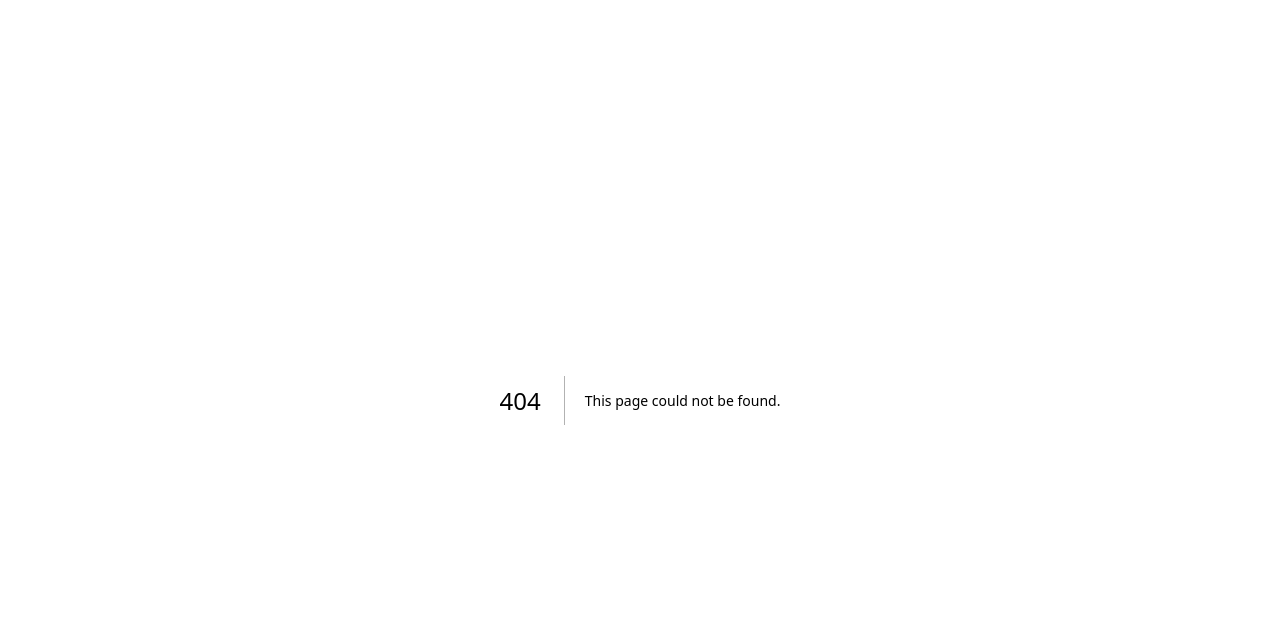
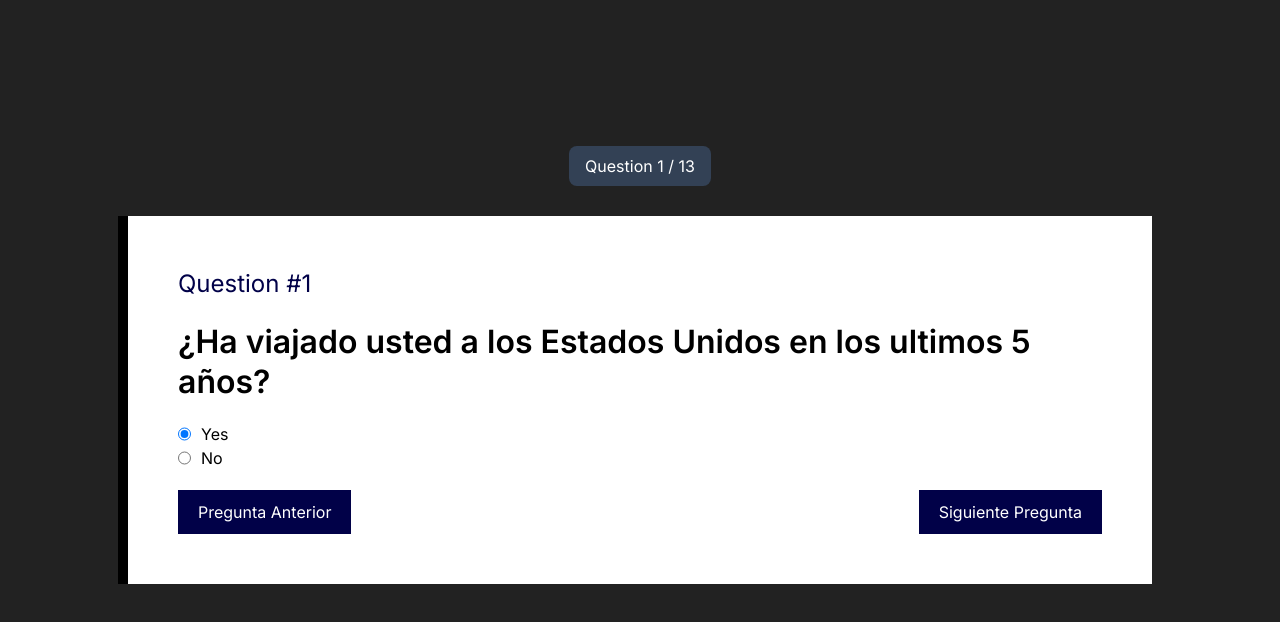
Before and after one commit to pedrouzcategui/us_visa_evaluation, a Next.js app: page /quiz in a window 1280 px wide. Before the commit this address had no page. Shown: the top 622 px of the page. Built offline with nearby package versions, Linux system fonts and the light colour scheme.

Commit message:
Quiz Merge

```diff
--- /dev/null
+++ b/src/app/quiz/page.tsx
@@ -0,0 +1,5 @@
+import { Quiz } from "@/components"
+
+export default function Home() {
+    return <Quiz />
+}
--- a/src/components/Answer/YesNo/YesNo.tsx
+++ b/src/components/Answer/YesNo/YesNo.tsx
@@ -1,22 +1,20 @@
 "use client";
 import styles from "./style.module.css";
-import { ChangeEvent, useEffect, useState } from "react";
-import { NO_ANSWER, YES_ANSWER } from "@/consts/quiz_values";
-import { useAppDispatch, useAppSelector } from "@/store/hooks";
+import { ChangeEvent, useContext, useState } from "react";
 import { capitalize } from '@/utils';
-import { setSelectedOption } from "@/store/quiz/quizSlice";
+import QuizContext from "@/contexts/QuizContext";
 
 export function YesNo({ question_id, options, selectedOptionIndex }: { question_id: number, options: string[], selectedOptionIndex: number | number[] }) {
-    const dispatch = useAppDispatch();
+
+    const Quiz = useContext(QuizContext);
+
     const [selectedIndex, setSelectedIndex] = useState(selectedOptionIndex);
+
     const onOptionChange = (e: ChangeEvent<HTMLInputElement>) => {
         let { value } = e.target;
         setSelectedIndex(parseInt(value));
+
     };
-
-    useEffect(() => {
-        dispatch(setSelectedOption({ selected_option: selectedIndex, question_id: question_id - 1 }))
-    }, [selectedIndex])
 
     return (
         <div>
--- a/src/components/QuestionCard/QuestionCard.tsx
+++ b/src/components/QuestionCard/QuestionCard.tsx
@@ -21,14 +21,9 @@ export default function QuestionCard({
     isFinal,
     index
 }: QuestionTypeExtended) {
-    const [answer, setAnswer] = useState(options[0]);
 
-    const handleNextQuestion = (next_question_id: number) => {
-        setCurrentIndex(next_question_id);
-    };
-
-    const handlePreviousQuestion = (prev_question_id: number) => {
-        setCurrentIndex(prev_question_id);
+    const handleQuestionChange = (question_id: number) => {
+        setCurrentIndex(question_id);
     }
 
     return (
@@ -36,7 +31,7 @@ export default function QuestionCard({
             <h2 className={styles.question_id}>Question #{id}</h2>
             <h1 className={styles.question_text}>{title}</h1>
             <span className={styles.question_example}>
-                {example ? `${example}` : ""}
+                {example && `${example}`}
             </span>
             <div className={styles.answers_container}>
                 <AnswerInput
@@ -44,26 +39,23 @@ export default function QuestionCard({
                     selectedOptionIndex={selectedOptionIndex}
                     answer_component={answer_component}
                     options={options}
-                    setAnswer={setAnswer}
                 />
             </div>
             <div className={styles.button_container}>
                 <div>
-                    {index == 0 ? (
-                        ""
-                    ) : (
+                    {index == 0 &&
                         <button
                             className={styles.button}
-                            onClick={() => handlePreviousQuestion(index - 1)}
+                            onClick={() => handleQuestionChange(index - 1)}
                         >
                             Pregunta Anterior
                         </button>
-                    )}
+                    }
                 </div>
                 <button
                     disabled={isFinal}
                     className={styles.button}
-                    onClick={() => handleNextQuestion(index + 1)}
+                    onClick={() => handleQuestionChange(index + 1)}
                 >
                     {isFinal ? "Terminar Test" : "Siguiente Pregunta"}
                 </button>
@@ -75,13 +67,11 @@ export default function QuestionCard({
 function AnswerInput({
     question_id,
     answer_component,
-    setAnswer,
     options = [],
     selectedOptionIndex
 }: {
     question_id: number,
     answer_component: string;
-    setAnswer: (arg: any) => any;
     options: string[];
     selectedOptionIndex: number | number[];
 }) {
--- a/src/components/Quiz/quiz.tsx
+++ b/src/components/Quiz/quiz.tsx
@@ -1,35 +1,39 @@
 "use client";
+import QUIZ from "@/questions";
 import QuestionCard from "../QuestionCard/QuestionCard";
 import { useEffect, useState } from "react";
-import { Provider } from "react-redux";
-import { store } from "@/store/store";
-import { useAppSelector } from "@/store/hooks";
+import QuizContext from "@/contexts/QuizContext";
 
 export function Quiz() {
-    const questions = useAppSelector(state => state.quiz.questions);
+    const { questions } = QUIZ
     const [index, setCurrentIndex] = useState(0);
+    const [userAnswers, setUserAnswers] = useState([]);
+    const [isFinal, setIsFinal] = useState(false);
     const currentQuestion = questions[index];
-    const [isFinal, setIsFinal] = useState(false);
 
     useEffect(() => {
         setIsFinal(index + 1 === questions.length ?? false);
     }, [index]);
 
+    useEffect(() => {
+        console.log(userAnswers)
+    }, [userAnswers])
+
     return (
-        <Provider store={store}>
+        <QuizContext.Provider value={{ questions, userAnswers, setUserAnswers }}>
             <div className="w-4/5 mx-auto h-[95vh] flex flex-col items-center justify-center">
                 <div className="w-fit px-4 text-center py-2 rounded-lg bg-slate-700">
                     <span className="text-white">Question {index + 1} / {questions.length}</span>
                 </div>
                 <QuestionCard
-                    key={`question-${index}`}
+                    key={`question--${index}`}
                     index={index}
                     isFinal={isFinal}
                     setCurrentIndex={setCurrentIndex}
                     {...currentQuestion}
                 />
             </div>
-        </Provider>
+        </QuizContext.Provider>
 
     );
 }
--- a/src/components/types.ts
+++ b/src/components/types.ts
@@ -3,9 +3,9 @@ export type Option = {
   label: string;
 };
 
-export type Answer = {
-  question_id: number;
-  value: string;
+export type IAnswer = {
+  questionID: string;
+  selectedIndex: number;
 };
 
 export type IQuestion = {
--- /dev/null
+++ b/src/contexts/QuizContext.ts
@@ -0,0 +1,14 @@
+import { Context, Dispatch, SetStateAction, createContext } from "react";
+import { IQuestion, IAnswer } from "@/components/types";
+
+type QuizContext = {
+  questions: IQuestion[];
+  userAnswers: IAnswer[];
+  setUserAnswers: Dispatch<SetStateAction<IAnswer[]>>;
+};
+
+const QuizContext: Context<QuizContext> = createContext<QuizContext>(
+  {} as QuizContext
+);
+
+export default QuizContext;
--- a/src/questions.ts
+++ b/src/questions.ts
@@ -1,132 +1,115 @@
-import { Question } from "./components/types";
+import { IQuestion } from "@/components/types";
 
-export const questions: Question[] = [
+type Quiz = {
+  questions: IQuestion[];
+};
+
+const QUIZ: Quiz = {
+  questions: [
     {
-    text: "¿Ha viajado usted a los Estados Unidos en los ultimos 5 años?",
+      id: 1,
+      title: "¿Ha viajado usted a los Estados Unidos en los ultimos 5 años?",
       answer_component: "radio",
-    options: [
-      {
-        label: "Yes",
-        value: "Yes",
+      options: ["yes", "no"],
+      selectedOptionIndex: 0,
     },
     {
-        label: "No",
-        value: "No",
+      id: 2,
+      title: "¿Tiene usted familiares en los Estados Unidos?",
+      example:
+        "Ejemplo: Familiares directos, si usted tiene un familiar que no ha visto desde hace mas de 10 años, eso no es un famliar.",
+      answer_component: "radio",
+      options: ["yes", "no"],
+      selectedOptionIndex: 0,
+    },
+    {
+      id: 3,
+      title:
+        "¿Tiene algún familiar directo (Hermano, Hermana, Papá, Mamá, Esposa, o Hijos) viviendo Ilegalmente en los Estados Unidos?",
+      answer_component: "radio",
+      options: ["yes", "no"],
+      selectedOptionIndex: 0,
+    },
+    {
+      id: 4,
+      title: "¿Gana usted mas de USD $500 al mes?",
+      answer_component: "radio",
+      options: ["yes", "no"],
+      selectedOptionIndex: 0,
+    },
+    {
+      id: 5,
+      title: "¿Posee vivienda en su país de origen a su nombre?",
+      answer_component: "radio",
+      options: ["yes", "no"],
+      selectedOptionIndex: 0,
+    },
+    {
+      id: 6,
+      title: "¿Planea usted irse a vivir a los Estados Unidos?",
+      example: "Sea honesto, por favor.",
+      answer_component: "radio",
+      options: ["yes", "no"],
+      selectedOptionIndex: 0,
+    },
+    {
+      id: 7,
+      title: "¿Ha viajado usted internacionalmente en los ultimos 5 años?",
+      answer_component: "radio",
+      options: ["yes", "no"],
+      selectedOptionIndex: 0,
+    },
+    {
+      id: 8,
+      title: "¿Posee cuenta bancaria en los Estados Unidos?",
+      answer_component: "radio",
+      options: ["yes", "no"],
+      selectedOptionIndex: 0,
+    },
+    {
+      id: 9,
+      title: "¿Trabaja usted para algún ciudadano americano?",
+      example: "Ejemplo: Su Jefe es un ciudadano americano.",
+      answer_component: "radio",
+      options: ["yes", "no"],
+      selectedOptionIndex: 0,
+    },
+    {
+      id: 10,
+      title: "Do you speak english?",
+      example:
+        "Without hesitations or needing to think on the middle of a conversation. Responda 'No' si no entiende la pregunta.",
+      answer_component: "radio",
+      options: ["yes", "no"],
+      selectedOptionIndex: 0,
+    },
+    {
+      id: 11,
+      title: "¿Culmino usted los estudios superiores?",
+      example:
+        "Estudios superiores a 5 años de duración, técnicos no son considerados estudios superiores.",
+      answer_component: "radio",
+      options: ["yes", "no"],
+      selectedOptionIndex: 0,
+    },
+    {
+      id: 12,
+      title:
+        "¿Posee usted negocios que facturen mas de USD $5,000 al mes luego de impuestos?",
+      example:
+        "Estudios superiores a 5 años de duración, técnicos no son considerados estudios superiores.",
+      answer_component: "radio",
+      options: ["yes", "no"],
+      selectedOptionIndex: 0,
+    },
+    {
+      id: 13,
+      title: "¿Posee usted antecedentes penales?",
+      answer_component: "radio",
+      options: ["yes", "no"],
+      selectedOptionIndex: 0,
     },
   ],
-  },
-  {
-    text: "¿Tiene usted familiares en los Estados Unidos?",
-    answer_component: "radio",
-    options: [
-      {
-        label: "Yes",
-        value: "Yes",
-      },
-      {
-        label: "No",
-        value: "No",
-      },
-    ],
-  },
-  {
-    text: "¿Cuál es su motivo de viaje a los Estados Unidos? Por favor, marque todas las situaciones que apliquen",
-    answer_component: "checkbox",
-    options: [
-      {
-        label: "De Paseo",
-        value: "De Paseo",
-      },
-      {
-        label: "Visitar a un familiar",
-        value: "Visitar a un familiar",
-      },
-      {
-        label: "Asistir una conferencia",
-        value: "Asistir una conferencia",
-      },
-    ],
-  },
-  {
-    text: "¿Tiene algún familiar directo (Hermano, Hermana, Papá, Mamá, Esposa, o Hijos) viviendo Ilegalmente en los Estados Unidos?",
-    answer_component: "radio",
-    options: [
-      {
-        label: "Yes",
-        value: "Yes",
-      },
-      {
-        label: "No",
-        value: "No",
-      },
-    ],
-  },
-  {
-    text: "¿Gana usted más de USD $500 al mes?",
-    answer_component: "radio",
-    options: [
-      {
-        label: "Yes",
-        value: "Yes",
-      },
-      {
-        label: "No",
-        value: "No",
-      },
-    ],
-  },
-  {
-    text: "Indique el sector en el cuál trabaja:",
-    answer_component: "select",
-    options: [
-      {
-        label: "Agricultura",
-        value: "Agricultura",
-      },
-      {
-        label: "Ingenieria",
-        value: "Ingenieria",
-      },
-      {
-        label: "Marketing",
-        value: "Marketing",
-      },
-    ],
-  },
-  {
-    text: "Cuál es su país de origen?",
-    answer_component: "select",
-    options: [
-      {
-        label: "Argentina",
-        value: "Argentina",
-      },
-      {
-        label: "Mexico",
-        value: "Mexico",
-      },
-      {
-        label: "Venezuela",
-        value: "Venezuela",
-      },
-    ],
-  },
-  {
-    text: "¿En qué país planea sacar su visa de turista?",
-    answer_component: "select",
-    options: [
-      {
-        label: "Argentina",
-        value: "Argentina",
-      },
-      {
-        label: "Mexico",
-        value: "Mexico",
-      },
-      {
-        label: "Venezuela",
-        value: "Venezuela",
-      },
-    ],
-  },
-];
+};
+
+export default QUIZ;
```
Lines whose indentation alone changed are shown as unchanged.
